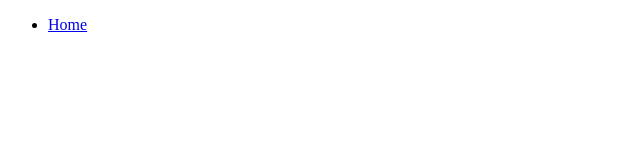
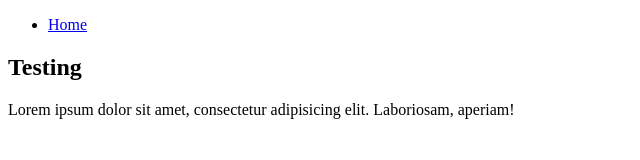
Before and after one commit to DatAlfredPham/BSProject5008, a plain HTML site: page index.html in a window 1280 px wide. Shown: the whole page, without its empty margins (0-640 px from the left). Drawn offline with Linux system fonts and the light colour scheme.

Commit message:
them carousel

```diff
--- a/index.html
+++ b/index.html
@@ -1,5 +1,6 @@
 <!DOCTYPE html>
 <html lang="en">
+
 <head>
     <meta charset="UTF-8">
     <meta http-equiv="X-UA-Compatible" content="IE=edge">
@@ -10,6 +11,7 @@
 
     <link rel="stylesheet" href="./css/style.css">
 </head>
+
 <body>
     <header>
         <nav>
@@ -20,11 +22,18 @@
             </ul>
         </nav>
     </header>
-    <section class="carousel"></section>
+    <section class="carousel">
+        <div class="container">
+            <h2>Testing</h2>
+            <p>Lorem ipsum dolor sit amet, consectetur adipisicing elit. Laboriosam, aperiam!</p>
+        </div>
+
+    </section>
 
 
 
 
     <script src="./js/main.js"></script>
 </body>
+
 </html>
```
